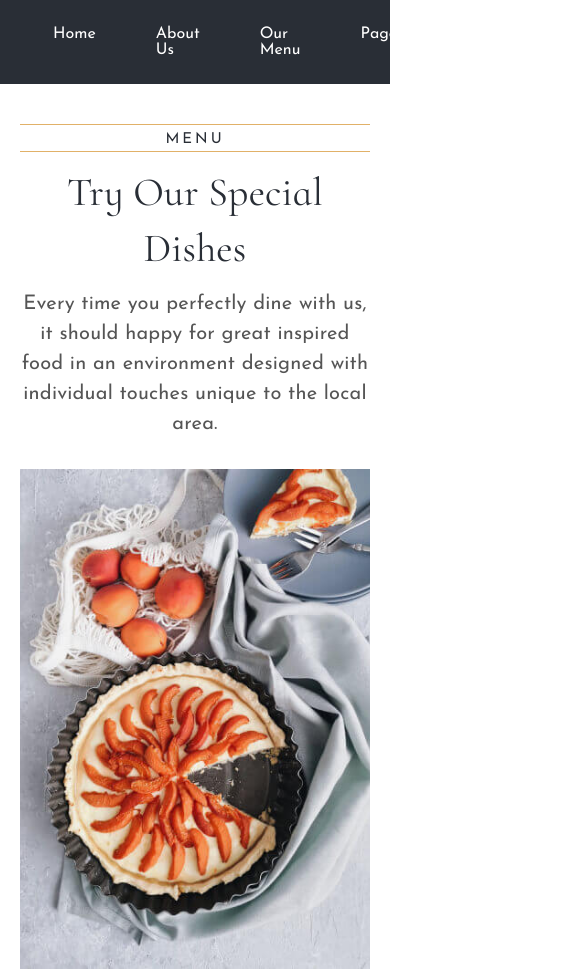
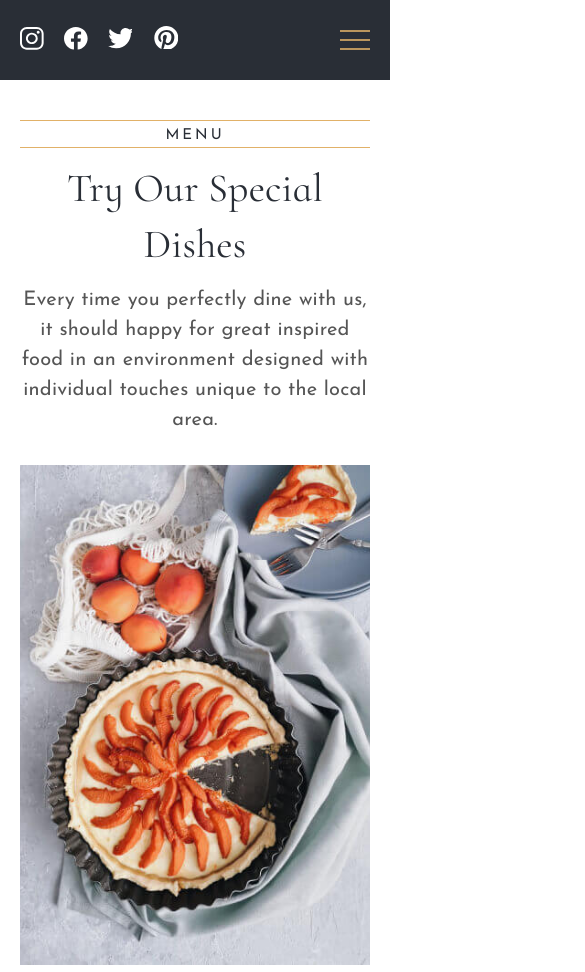
Before and after one commit to najmiddinnazarov/Group-3-Project, a plain HTML site: page index.html in a window 390 px wide. Shown: the top 972 px of the page, 585 px wide, since content can reach past the window. Drawn offline with Linux system fonts and the light colour scheme.

Commit message:
Add navbar-media

```diff
--- a/css/responsive.css
+++ b/css/responsive.css
@@ -6,7 +6,36 @@
   }
 
   /* navbar style start */
-
+  .container-navbar .container {
+    flex-direction: row-reverse;
+  }
+  .links {
+    position: fixed;
+    width: 68%;
+    height: 100vh;
+    top: 0;
+    left: -100%;
+    background: #292e36;
+    flex-direction: column;
+    justify-content: space-around;
+    align-items: center;
+    gap: 0;
+    transition: 0.3s;
+    z-index: 55;
+  }
+  .open {
+    display: block;
+  }
+  #checkbox:checked ~ .links {
+    left: 0;
+  }
+  #checkbox:checked ~ .close {
+    display: block;
+  }
+  .links a {
+    font-size: 24px;
+    line-height: 32px;
+  }
   /* navbar style end */
 
   /* Special-menu styles start  */
--- a/css/styles.css
+++ b/css/styles.css
@@ -1,21 +1,44 @@
-
 /* Navbar style start */
-.container-navbar{
+.container-navbar {
   background-color: #292e36;
+  padding: 26px 0;
+}
+.container-navbar .container {
   display: flex;
   justify-content: space-between;
   align-items: center;
-  margin: 0 auto;
-  padding: 26px 53px;
 }
-
-.links{
+.links {
   display: flex;
+  align-items: center;
   gap: 60px;
   color: #fff;
 }
-a:hover{
+.links a {
+  font-size: 20px;
+  line-height: 30px;
+  letter-spacing: 0.2px;
+  color: #ffffff;
+  transition: all 0.3s ease-in-out;
+}
+a:hover {
   color: #e1b168;
+}
+.burger-input {
+  display: none;
+}
+.open {
+  cursor: pointer;
+  display: none;
+}
+.close {
+  width: 100%;
+  height: 100vh;
+  background: rgba(0, 0, 0, 0.701);
+  position: fixed;
+  top: 0;
+  left: 0;
+  display: none;
 }
 /* Navbar style end */
 /* Special-menu styles start  */
--- a/index.html
+++ b/index.html
@@ -22,6 +22,8 @@
   <body>
     <!-- navbar start-->
     <div class="container-navbar">
+      <div class="container">
+        <input type="checkbox" class="burger-input" id="checkbox" />
         <div class="links">
           <a href="#home">Home</a>
           <a href="#about">About Us</a>
@@ -30,6 +32,10 @@
           <a href="#blog">Blog</a>
           <a href="#contact">Contact Us</a>
         </div>
+        <label for="checkbox" class="open">
+          <img src="./img/icons/burger-menu.svg" alt="bars" />
+        </label>
+        <label for="checkbox" class="close"></label>
         <div class="footer__social">
           <a href="#">
             <svg
```
Also changed, not shown: img/icons/burger-menu.svg (added). Lines whose indentation alone changed are shown as unchanged.
